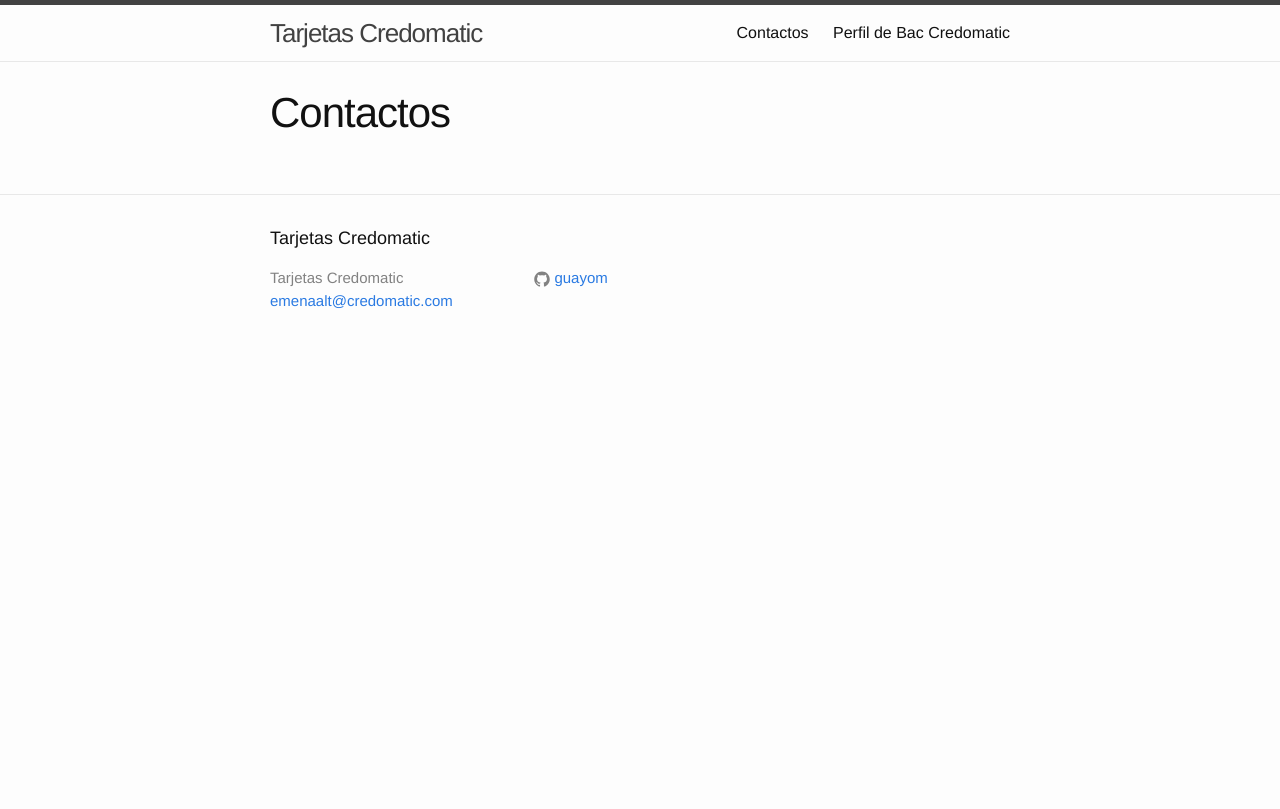
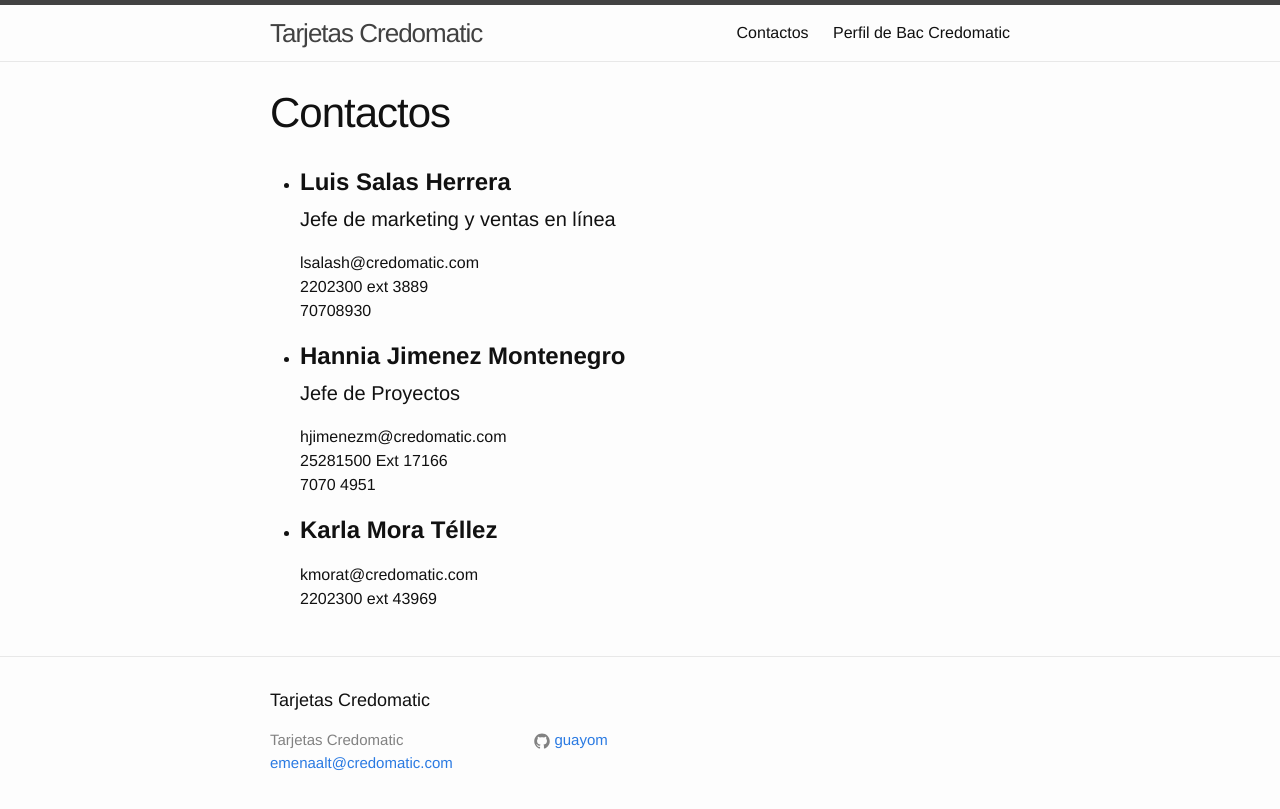
Before and after one commit to guayom/tarjetas, a Jekyll site: the page built from contactos.markdown, in a window 1280 px wide. Shown: the top 809 px of the page. Built offline with Jekyll 4.4.1, drawn with Linux system fonts in a browser that asks for light colours.

Commit message:
Added layout for contacts

```diff
--- /dev/null
+++ b/_layouts/contactos.html
@@ -0,0 +1,28 @@
+---
+layout: default
+---
+
+<article class="post">
+
+  <header class="post-header">
+    <h1 class="post-title">{{ page.title }}</h1>
+  </header>
+
+  <ul>
+    {% for persona in page.personas %}
+      <li>
+        <h2>
+          <strong>{{ persona.Nombre }} {{ persona.Apellido }}</strong>
+          <br/>
+          <small>{{ persona.Puesto }}</small>
+        </h2>
+        <p>
+          {{ persona.Email }}
+          <br/>
+          {{ persona.oficina }}<br/>
+          {{ persona.celular }}
+      </li>
+    {% endfor %}
+  </ul>
+
+</article>
--- a/contactos.markdown
+++ b/contactos.markdown
@@ -1,25 +1,25 @@
 ---
 title: Contactos
 date: 2016-07-14 17:17:00 -06:00
-Field name:
-  Personas:
-    Contacto 1:
-      Nombre: Luis
-      Apellido: Salas Herrera
-      Puesto: Jefe de marketing y ventas en línea
-      Telefono Oficina: 2202300 ext 3889
-      Teléfono celular: 70708930
-    Contacto 2:
-      Nombre: Hannia
-      Apellido: Jimenez Montenegro
-      Puesto: Jefe de Proyectos
-      Email: hjimenezm@credomatic.com
-      Teléfono Oficina: 25281500 Ext 17166
-      Teléfono Celular: 7070 4951
-    Persona 3:
-      Nombre: Karla
-      Apellido: Mora Téllez
-      Puesto:
-      Email: kmorat@credomatic.com
-      Teléfono Oficina: 2202300 ext 43969
+layout: contactos
+personas:
+  - Nombre: Luis
+    Apellido: Salas Herrera
+    Email: lsalash@credomatic.com
+    Puesto: Jefe de marketing y ventas en línea
+    oficina: 2202300 ext 3889
+    celular: 70708930
+
+  - Nombre: Hannia
+    Apellido: Jimenez Montenegro
+    Puesto: Jefe de Proyectos
+    Email: hjimenezm@credomatic.com
+    oficina: 25281500 Ext 17166
+    celular: 7070 4951
+
+  - Nombre: Karla
+    Apellido: Mora Téllez
+    Puesto:
+    Email: kmorat@credomatic.com
+    oficina: 2202300 ext 43969
 ---
```
